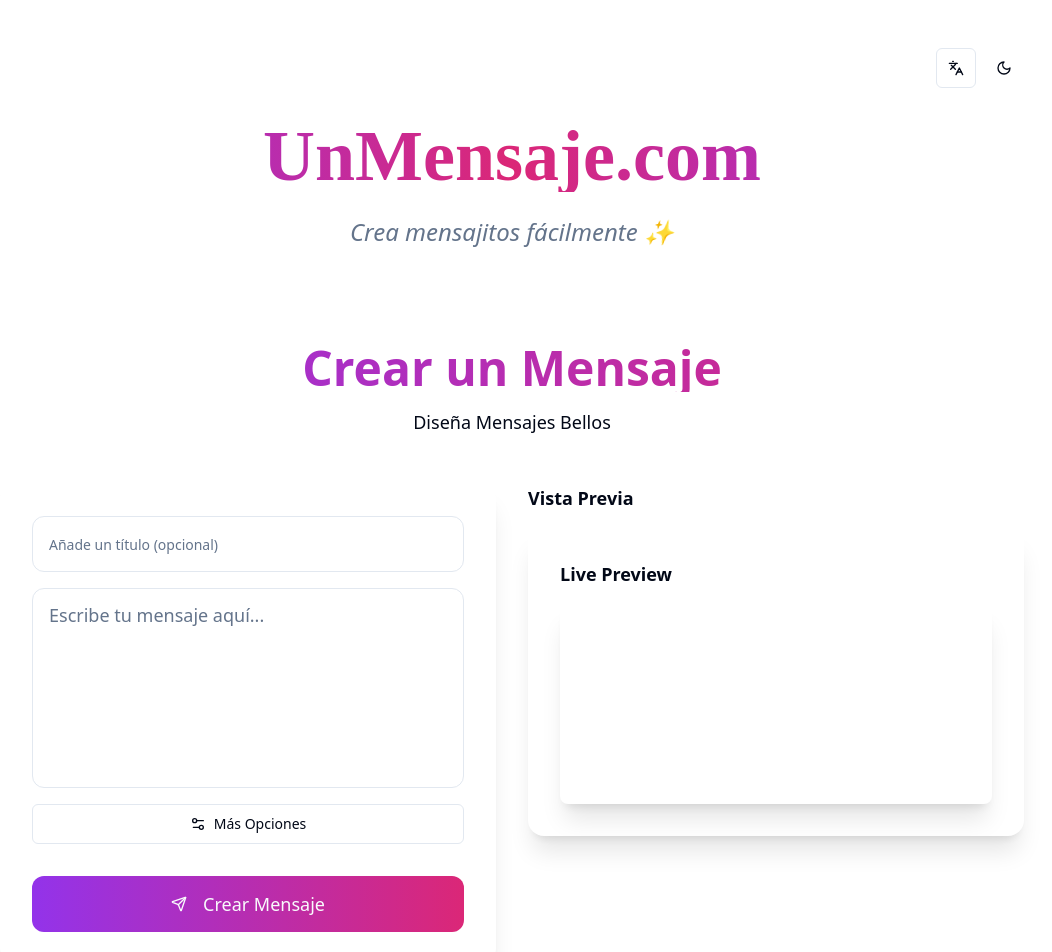
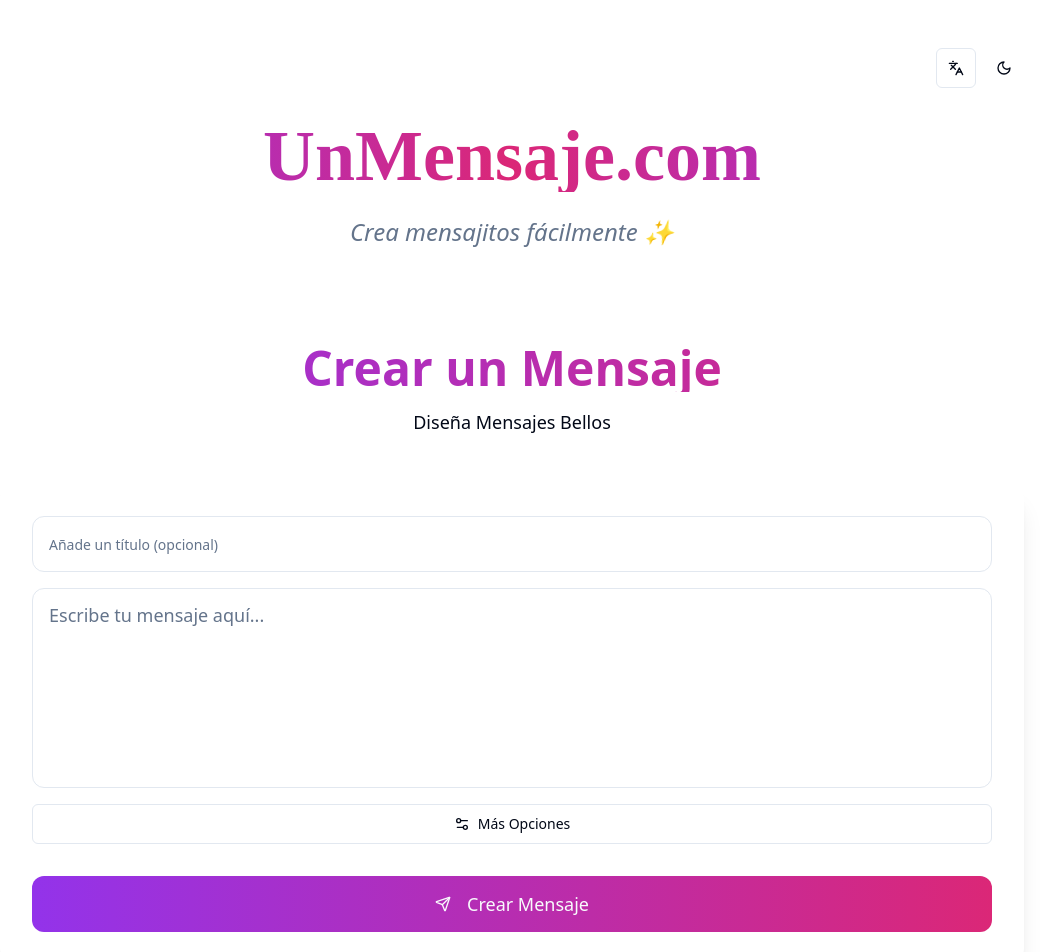
Before and after one commit to DragonBarbudo/unmensaje, a React (Vite) app: page / in a window 1280 px wide. Shown: the top 952 px of the page, without its empty margins (128-1180 px from the left). Built offline with nearby package versions, Linux system fonts and the light colour scheme.

Commit message:
Fix disappearing live preview
Addressed the issue causing the live preview to disappear in the message creation interface.
[skip gpt_engineer]

```diff
--- a/src/components/MessageForm.tsx
+++ b/src/components/MessageForm.tsx
@@ -62,7 +62,7 @@ export const MessageForm = () => {
   };
 
   return (
-    <div className="grid grid-cols-1 lg:grid-cols-2 gap-8">
+    <div className="grid grid-cols-1 gap-8">
       <form onSubmit={handleSubmit} className="space-y-8 bg-card text-card-foreground rounded-2xl p-4 md:p-8 shadow-xl dark:shadow-none">
         <div className="space-y-4">
           <TitleInput value={title} onChange={setTitle} />
@@ -105,8 +105,6 @@ export const MessageForm = () => {
         </Button>
       </form>
 
-      <div className="sticky top-6 hidden lg:block">
-        <h2 className="text-lg font-semibold mb-4 text-foreground">{t('preview')}</h2>
       <div className="bg-card rounded-2xl p-8 shadow-xl dark:shadow-none">
         <MessagePreview
           title={title}
@@ -117,6 +115,5 @@ export const MessageForm = () => {
         />
       </div>
     </div>
-    </div>
   );
 };
```
Lines whose indentation alone changed are shown as unchanged.
